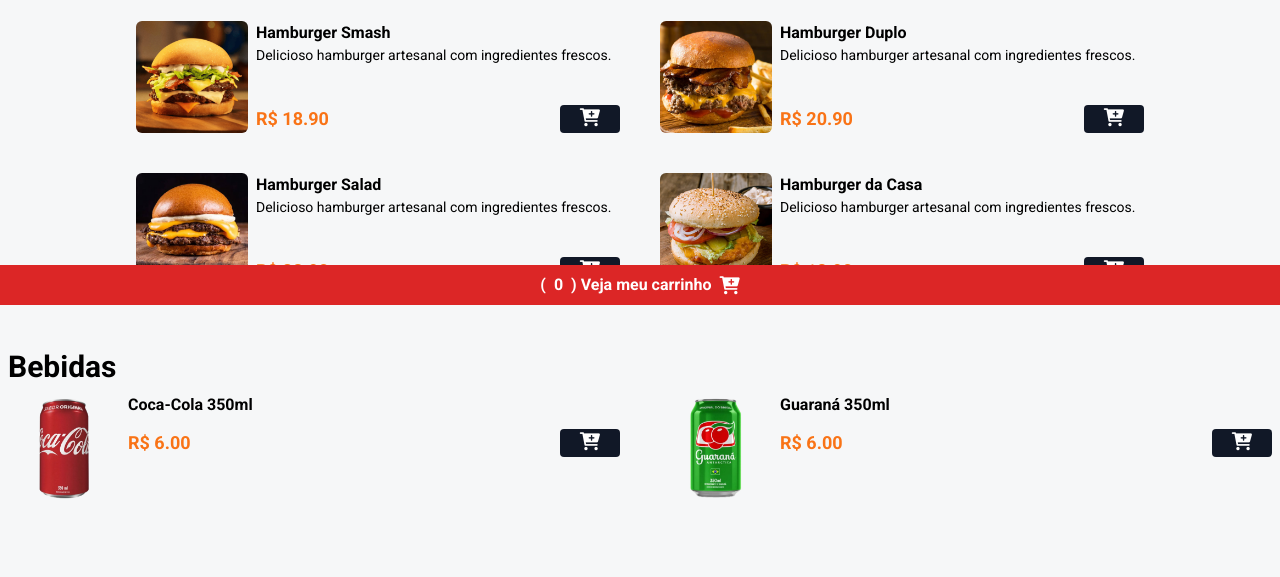
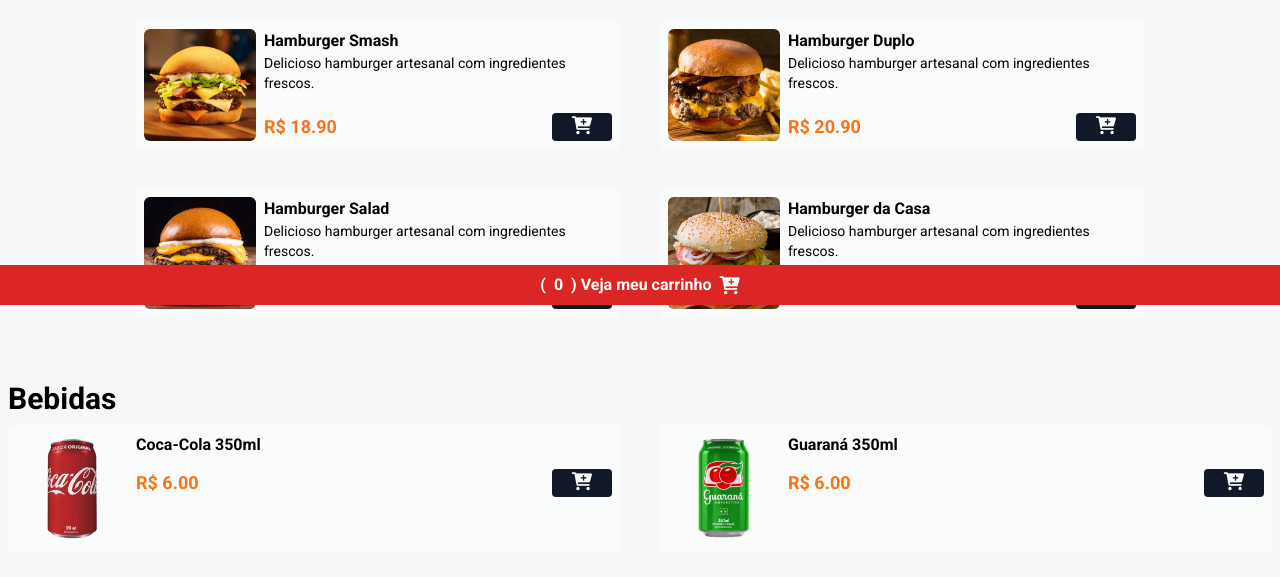
Before and after one commit to Matheus2570/site_cardapio_heros_burger2, a website: page index.html in a window 1280 px wide. Shown: the part 495-1072 px from the top of the page. Drawn offline with nearby package versions, Linux system fonts and the light colour scheme.

Commit message:
Dia_15_10_2024

```diff
--- a/index.html
+++ b/index.html
@@ -54,7 +54,7 @@
         <main class=" grid grid-cols-1 md:grid-cols-2 gap-7 md:gap-10 mx-auto max-w-5xl px-2 mb-16">
 
             <!-- Produto Item -->
-            <div class="flex gap-2 w-full">
+            <div class="flex gap-2 w-full bg-white/50  p-2 rounded-md">
                 <img src="./assets/hamb-1.png" alt="Hamburger Smash"
                     class="w-28 h-28 rounded-md hover:scale-110 hover:-rotate-2 duration-200">
                 <div class="w-full flex flex-col justify-between">
@@ -77,7 +77,7 @@
 
 
             <!-- Produto Item -->
-            <div class="flex gap-2 w-full">
+            <div class="flex gap-2 w-full bg-white/50  p-2 rounded-md">
                 <img src="./assets/hamb-2.png" alt="Hamburger Duplo"
                     class="w-28 h-28 rounded-md hover:scale-110 hover:-rotate-2 duration-200">
                 <div class="w-full flex flex-col justify-between">
@@ -99,7 +99,7 @@
             <!-- Fim produto Item -->
 
             <!-- Produto Item -->
-            <div class="flex gap-2 w-full">
+            <div class="flex gap-2 w-full bg-white/50  p-2 rounded-md">
                 <img src="./assets/hamb-3.png" alt="Hamburger Salad"
                     class="w-28 h-28 rounded-md hover:scale-110 hover:-rotate-2 duration-200">
                 <div class="w-full flex flex-col justify-between">
@@ -121,7 +121,7 @@
             <!-- Fim produto Item -->
 
             <!-- Produto Item -->
-            <div class="flex gap-2 w-full">
+            <div class="flex gap-2 w-full bg-white/50  p-2 rounded-md">
                 <img src="./assets/hamb-4.png" alt="Hamburger da Casa"
                     class="w-28 h-28 rounded-md hover:scale-110 hover:-rotate-2 duration-200">
                 <div class="w-full flex flex-col justify-between">
@@ -152,7 +152,7 @@
         <!-- Grid Bebidas -->
         <div class=" grid grid-cols-1 md:grid-cols-2 gap-7 md:gap-10 mx-auto max-w-7xl px-2 mb-16" id="menu">
             <!-- Bebida Item -->
-            <div class="flex gap-2 w-full">
+            <div class="flex gap-2 w-full bg-white/50  p-2 rounded-md">
                 <img src="./assets/refri-1.png" alt="Coca Lata"
                     class="w-28 h-28 rounded-md hover:scale-110 hover:-rotate-2 duration-200">
 
@@ -175,7 +175,7 @@
             <!-- Fim Bebida Item -->
 
             <!-- Produto Item -->
-            <div class="flex gap-2 w-full">
+            <div class="flex gap-2 w-full  bg-white/50 p-2 rounded-md">
                 <img src="./assets/refri-2.png" alt="Coca Lata"
                     class="w-28 h-28 rounded-md hover:scale-110 hover:-rotate-2 duration-200">
 
```
Also changed, not shown: style/output.css.
